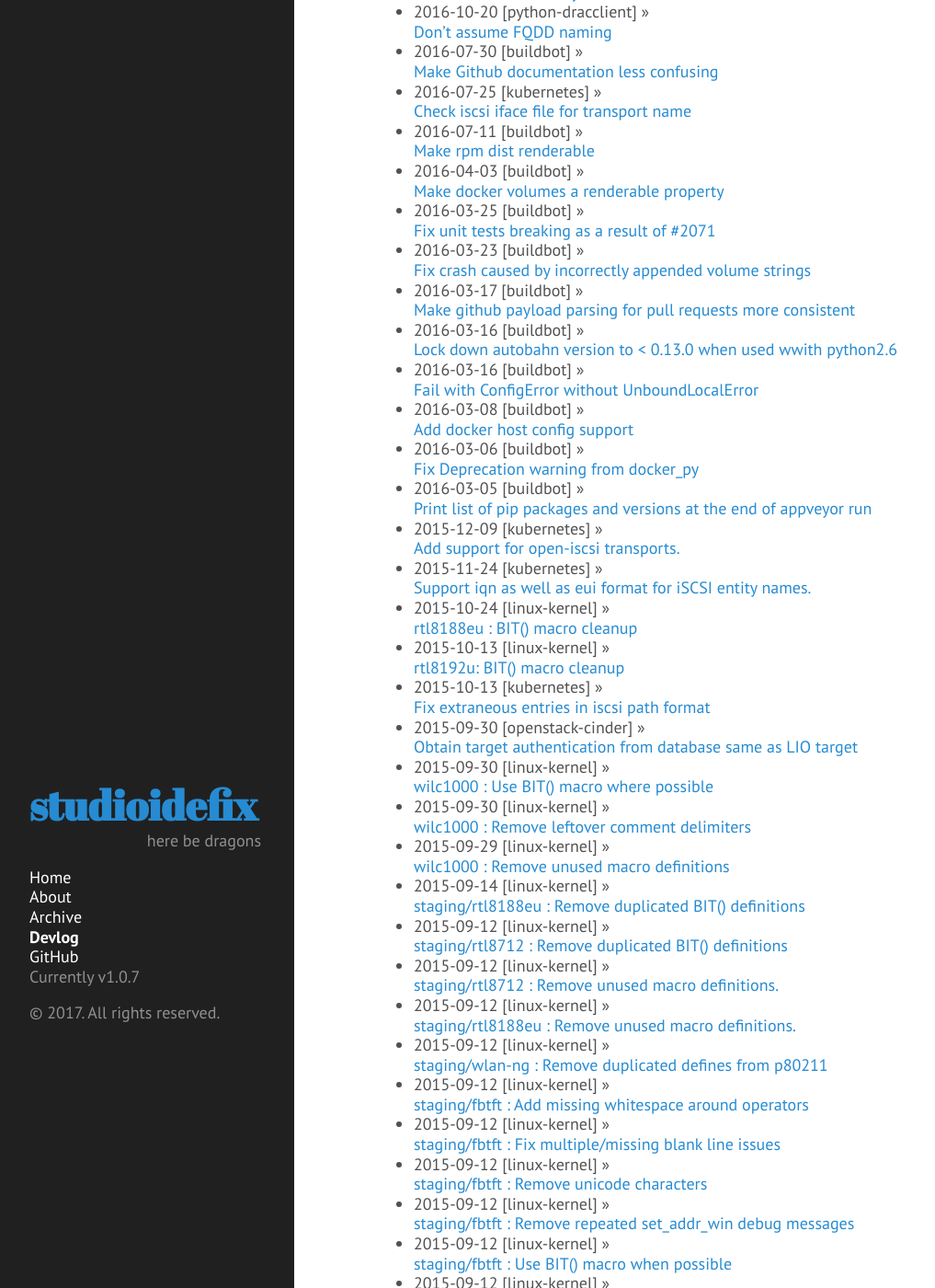
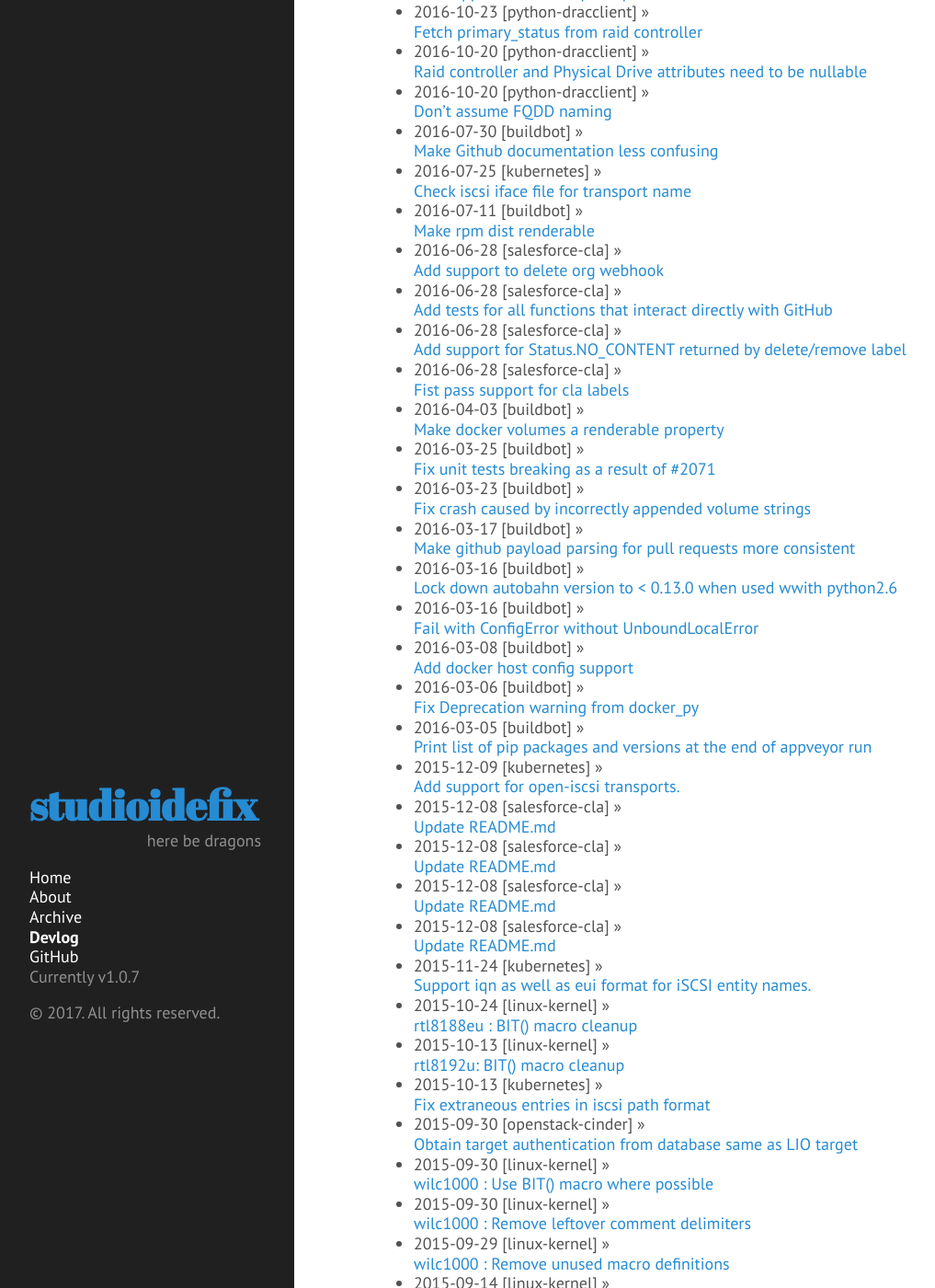
Before and after one commit to anish/anish.github.io, a Jekyll site: the page built from devlog.md, in a window 1280 px wide and 1400 px high, scrolled down 804 px. Shown: the whole window at 92% size, without its empty margins (4-1021 px from the left). Built offline with Jekyll 4.4.1, drawn with Linux system fonts in a browser that asks for light colours; some of the changed text lies outside the part shown.

Commit message:
Update devlog as of 08/15/2017

```diff
--- a/devlog.md
+++ b/devlog.md
@@ -16,6 +16,8 @@ git log --author=Anish --format="* %cd [wireshark] &raquo;<br> [%s](https://code
 * 2017-03-26 [buildbot]  &raquo;<br> [Support docker-py > 1.10.6](https://github.com/buildbot/buildbot/commit/b08a30021441af0a302090f94d4d46af5c64f717)
 * 2017-02-14 [python-dracclient]  &raquo;<br> [Fix typo in BIOS code](https://github.com/openstack/python-dracclient/commit/19fc4c56e62e2fd0b7c59772f2687473a972df13)
 * 2017-02-14 [python-dracclient]  &raquo;<br> [Add support for idrac_card and lifecycle_controller attributes](https://github.com/openstack/python-dracclient/commit/15b1c2a32f224f64fd6b6b794bb1a4713845ea84)
+* 2017-02-10 [argus]  &raquo;<br> [Update copyright](https://github.com/salesforce/argus/commit/e6e8920e0407608ca9bed7872117c992f04e3e57)
+* 2017-02-10 [argus]  &raquo;<br> [Fix typo in ALIAS transform](https://github.com/salesforce/argus/commit/55f6b37080ad1d1ef71339f4544b636aaf9b13de)
 * 2017-02-09 [buildbot]  &raquo;<br> [Add github reporter that can comment on Pull Requests](https://github.com/buildbot/buildbot/commit/d7e047a1b264b391f397ef2bb8e1dd59e9974cfb)
 * 2017-02-05 [buildbot]  &raquo;<br> [Previous fix for github issues was incomplete](https://github.com/buildbot/buildbot/commit/f4727fbc53b1709bba52963b940bb9a1f80ba3a6)
 * 2017-02-03 [buildbot]  &raquo;<br> [Fix bug in github comment code](https://github.com/buildbot/buildbot/commit/3fe474d51cb5ae80327cc97c2e25cb2af3d0a675)
@@ -28,6 +30,10 @@ git log --author=Anish --format="* %cd [wireshark] &raquo;<br> [%s](https://code
 * 2016-07-30 [buildbot] &raquo;<br> [Make Github documentation less confusing](https://github.com/buildbot/buildbot/commit/c3b5c83a332de1ba30557d9c7cb0743cee2483e4)
 * 2016-07-25 [kubernetes] &raquo;<br> [Check iscsi iface file for transport name](https://github.com/kubernetes/kubernetes/commit/531a961a96efef2be1640f240d6039ff6e7908b1)
 * 2016-07-11 [buildbot] &raquo;<br> [Make rpm dist renderable](https://github.com/buildbot/buildbot/commit/eaa3d38aeb2862635efc3a2d55dfcd23bcee5952)
+* 2016-06-28 [salesforce-cla]  &raquo;<br> [Add support to delete org webhook](https://github.com/salesforce/salesforce-cla/commit/893a166f0227d41ef94051ade705245c96a990f0)
+* 2016-06-28 [salesforce-cla]  &raquo;<br> [Add tests for all functions that interact directly with GitHub](https://github.com/salesforce/salesforce-cla/commit/58d1e9af635fb998a3ac1ab9ce96a399c895e5d8)
+* 2016-06-28 [salesforce-cla]  &raquo;<br> [Add support for Status.NO_CONTENT returned by delete/remove label](https://github.com/salesforce/salesforce-cla/commit/d0ed4b5359c5f78b579c1c8e4f1f6e4560a1d8ca)
+* 2016-06-28 [salesforce-cla]  &raquo;<br> [Fist pass support for cla labels](https://github.com/salesforce/salesforce-cla/commit/58e44ec8d8f82f6e6067d33a22411afff392659f)
 * 2016-04-03 [buildbot] &raquo;<br> [Make docker volumes a renderable property](https://github.com/buildbot/buildbot/commit/d8b2d11d670564f0af544f1637a7fc39e01a5d09)
 * 2016-03-25 [buildbot] &raquo;<br> [Fix unit tests breaking as a result of #2071](https://github.com/buildbot/buildbot/commit/bec055ae47e614486d39ec459462b2fba2196b93)
 * 2016-03-23 [buildbot] &raquo;<br> [Fix crash caused by incorrectly appended volume strings](https://github.com/buildbot/buildbot/commit/369da646cf91d7c029e7abc7524489e25f1f343e)
@@ -38,6 +44,10 @@ git log --author=Anish --format="* %cd [wireshark] &raquo;<br> [%s](https://code
 * 2016-03-06 [buildbot] &raquo;<br> [Fix Deprecation warning from docker_py](https://github.com/buildbot/buildbot/commit/3c702fcb918f491849da86a49050eef9a5008d83)
 * 2016-03-05 [buildbot] &raquo;<br> [Print list of pip packages and versions at the end of appveyor run](https://github.com/buildbot/buildbot/commit/f318f2d390fdbff9e4082a8ff4a891b650c6f0de)
 * 2015-12-09 [kubernetes] &raquo;<br> [Add support for open-iscsi transports.](https://github.com/kubernetes/kubernetes/commit/5f7019ab9d28db1ad2322fa75222861a266c7497)
+* 2015-12-08 [salesforce-cla]  &raquo;<br> [Update README.md](https://github.com/salesforce/salesforce-cla/commit/c69942b4b8812d6071bf3cf1fc4ed87778189a0e)
+* 2015-12-08 [salesforce-cla]  &raquo;<br> [Update README.md](https://github.com/salesforce/salesforce-cla/commit/5e25171fed78a592fd44ce88c61e4fb93e54a0a0)
+* 2015-12-08 [salesforce-cla]  &raquo;<br> [Update README.md](https://github.com/salesforce/salesforce-cla/commit/9868624a5be8398e17e65d7ce490488e48915e00)
+* 2015-12-08 [salesforce-cla]  &raquo;<br> [Update README.md](https://github.com/salesforce/salesforce-cla/commit/a1fd13476802c0992eeb8750300ef362d8c419ab)
 * 2015-11-24 [kubernetes] &raquo;<br> [Support iqn as well as eui format for iSCSI entity names.](https://github.com/kubernetes/kubernetes/commit/18c82f743cd10785b19f1a6bb58c7374caea2aa8)
 * 2015-10-24 [linux-kernel] &raquo;<br> [rtl8188eu : BIT() macro cleanup](https://git.kernel.org/cgit/linux/kernel/git/torvalds/linux.git/commit/?id=9c68ed09fe11cdd45cd84f8dcf634c2ca4075a52)
 * 2015-10-13 [linux-kernel] &raquo;<br> [rtl8192u: BIT() macro cleanup](https://git.kernel.org/cgit/linux/kernel/git/torvalds/linux.git/commit/?id=56b3152e5e8b0501ff9ef100b772df8ecb3efd82)
```
